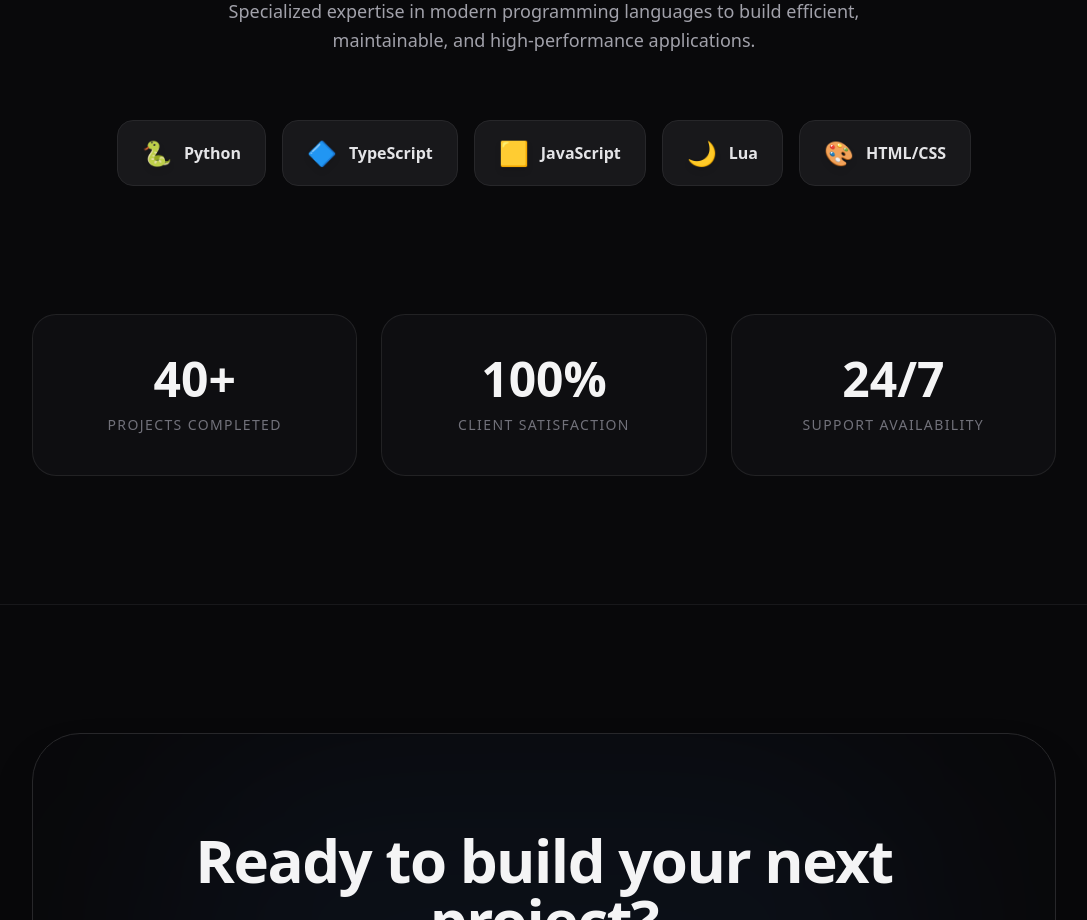
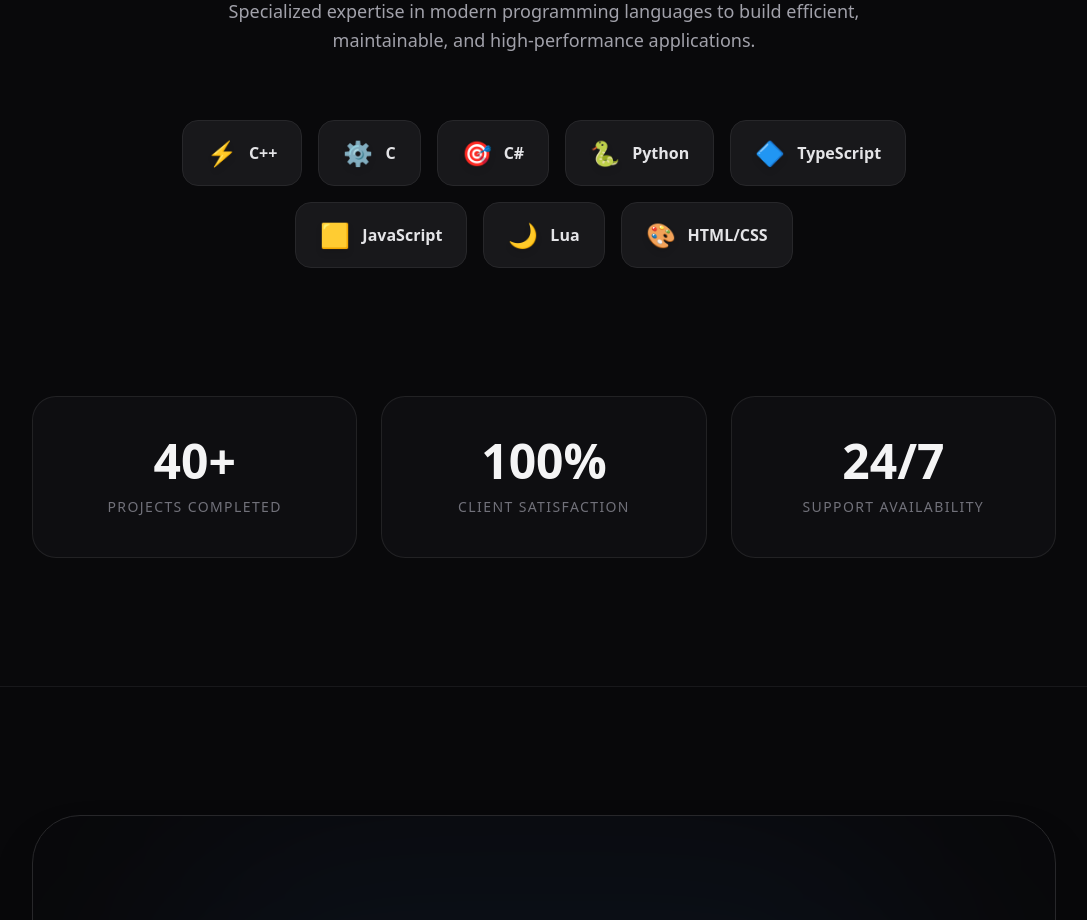
Before and after one commit to nabilou1234509876-arch/ziyad-portfolio, a Next.js app: page / in a window 1280 px wide. Shown: the part 3240-4160 px from the top of the page, without its empty margins (96-1183 px from the left). Built offline with nearby package versions, Linux system fonts and the light colour scheme.

Commit message:
feat: add C++, C, and C# to tech stack

```diff
--- a/src/app/page.tsx
+++ b/src/app/page.tsx
@@ -40,6 +40,9 @@ const PROJECTS = [
 ]
 
 const TECHNOLOGIES = [
+  { name: 'C++', icon: '⚡' },
+  { name: 'C', icon: '⚙️' },
+  { name: 'C#', icon: '🎯' },
   { name: 'Python', icon: '🐍' },
   { name: 'TypeScript', icon: '🔷' },
   { name: 'JavaScript', icon: '🟨' },
```
